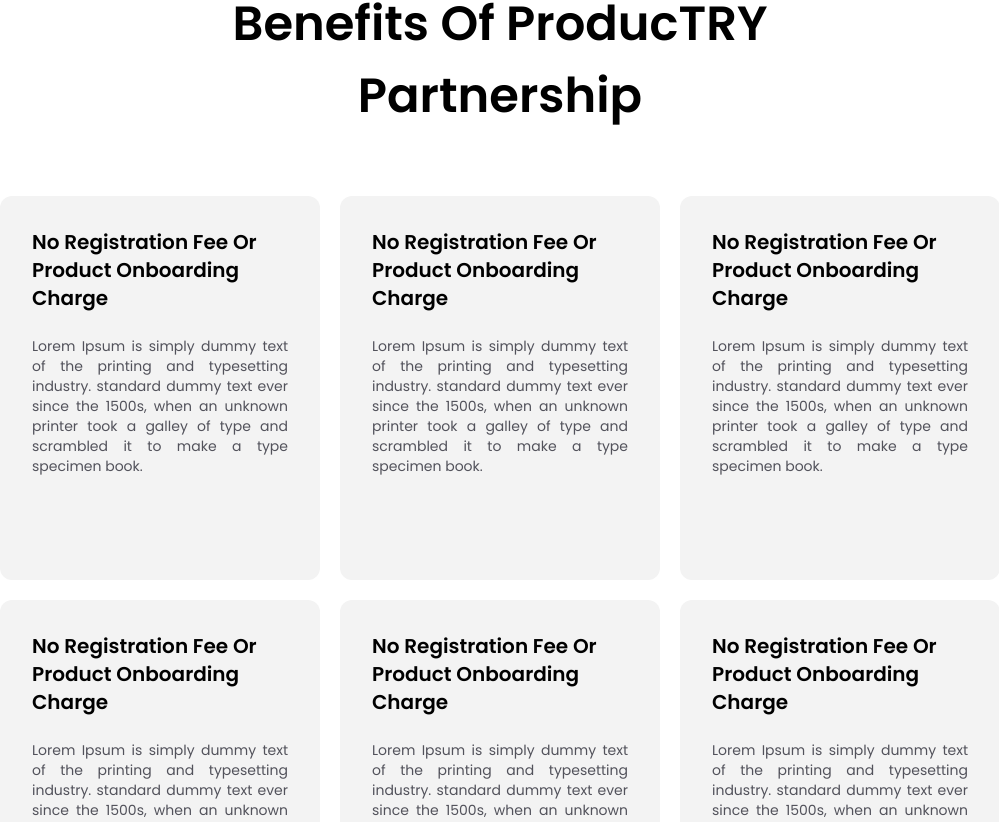
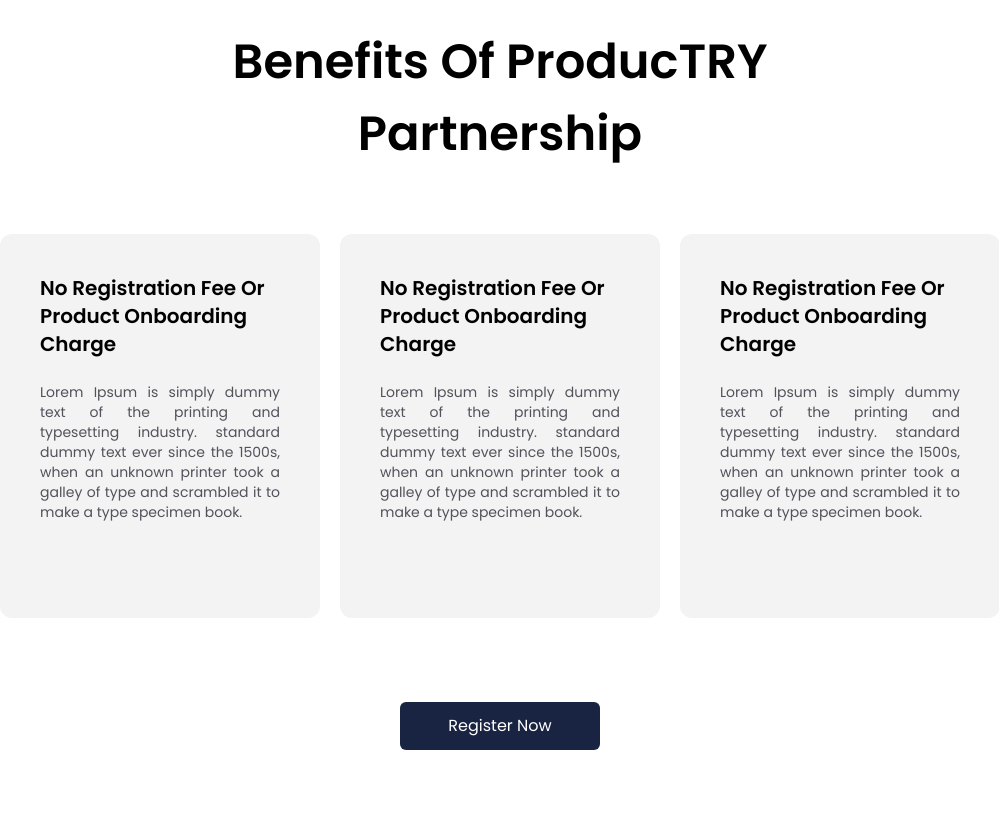
Before and after one commit to BuildwithAmit/1st-Procurement-Website, an Angular app: page /be-a-partner in a window 1280 px wide. Shown: the part 1960-2782 px from the top of the page, without its empty margins (140-1139 px from the left). Built offline with nearby package versions, Linux system fonts and the light colour scheme.

Commit message:
made some changes in be-a-partner page

```diff
--- a/src/app/pages/bea-partner/bea-partner.component.css
+++ b/src/app/pages/bea-partner/bea-partner.component.css
@@ -0,0 +1,3 @@
+.card-bg-color{
+    background-color: #F3F3F3;
+}
--- a/src/app/pages/bea-partner/bea-partner.component.html
+++ b/src/app/pages/bea-partner/bea-partner.component.html
@@ -4,7 +4,7 @@
 <div class="flex flex-col items-center w-full h-[80vh] relative">
   <h1 class="hero-s-text mt-52 leading-[4rem] capitalize font-semibold text-center">Be part of our journey to success. <br/> Become a partner today.</h1>
   <p class="text-sm mt-10 mt-6 font-normal max-w-4xl text-center text-zinc-600">Lorem Ipsum is simply dummy text of the printing and typesetting industry. Lorem Ipsum has been the industry's standard dummy text ever since the 1500s, when an unknown printer took a galley of type and scrambled it to make a type specimen book.</p>
- <button class="bg-secondary text-white mt-5 px-8 py-2 rounded-md">Register Now</button>
+ <button class="bg-secondary text-white mt-7 px-12 py-3 rounded-md">Register Now</button>
 </div>
 <!-- end of header -->
 
@@ -51,15 +51,12 @@
 <div class="flex flex-col justify-center items-center min-h-[100vh] my-4">
   <h2 class="header-text font-semibold capitalize text-center">Benefits of ProducTRY <br/> Partnership</h2>
   <div class="flex flex-row flex-wrap justify-center p-16 gap-5">
-    <app-partnership-card></app-partnership-card>
-    <app-partnership-card></app-partnership-card>
-    <app-partnership-card></app-partnership-card>
-    <app-partnership-card></app-partnership-card>
-    <app-partnership-card></app-partnership-card>
-    <app-partnership-card></app-partnership-card>
-    <app-partnership-card></app-partnership-card>
+   <div class="flex flex-col gap-6 w-80 h-96  p-10 rounded-xl card-bg-color" *ngFor="let item of data">
+    <h3 class="text-xl capitalize font-semibold">{{item.title}}</h3>
+    <p class="text-sm text-normal text-zinc-600 text-justify">{{item.content}}</p>
+</div>
   </div>
-   <button class="bg-secondary text-white mt-5 px-8 py-2 rounded-md">Register Now</button>
+   <button class="bg-secondary text-white mt-5 px-12 py-3 rounded-md">Register Now</button>
 </div>
 <!-- end of section 4 -->
 
@@ -67,30 +64,30 @@
 <section class="flex justify-center items-center h-[120vh] w-full">
   <div class="flex flex-col justify-start p-8 items-center h-3/4 w-10/12 bg-secondary rounded-[50px]">
      <h2 class="header-text font-semibold capitalize text-center text-white">How our partnership model <br/> work</h2>
-      <p class="text-sm font-normal mt-6  max-w-4xl text-center text-[#E3E3E3]">Lorem Ipsum is simply dummy text of the printing and typesetting industry. Lorem Ipsum has been the industry's standard dummy text ever since the 1500s, when an unknown printer took a galley of type and scrambled it to make a type </p>
+      <p class="text-sm font-normal mt-6  max-w-4xl text-center text-white-tint">Lorem Ipsum is simply dummy text of the printing and typesetting industry. Lorem Ipsum has been the industry's standard dummy text ever since the 1500s, when an unknown printer took a galley of type and scrambled it to make a type </p>
       <div class="flex flex-row justify-between items-center mt-12 w-full">
         <div class="flex flex-col justify-center items-center w-52">
           <img class="h-28 w-28" src="../../../assets/asserts/svgs/buy.svg" alt="buy-svg">
-          <p class="text-xl font-semibold capitalize text-white">buy</p>
-          <p class="text-sm font-normal mt-6  max-w-4xl text-center  w-52 text-[#E3E3E3]">Lorem Ipsum is simply dummy text of the printing </p>
+          <p class="text-xl font-semibold capitalize text-white mt-7">buy</p>
+          <p class="text-sm font-normal mt-6  max-w-4xl text-center  w-52 text-white-tint">Lorem Ipsum is simply dummy text of the printing </p>
         </div>
        <img class="h-7 w-9" src="../../../assets/asserts/svgs/right-arrow.svg" alt="arrow-svg">
         <div class="flex flex-col justify-center items-center w-52">
           <img class="h-28 w-28" src="../../../assets/asserts/svgs/upload.svg" alt="upload-svg">
-          <p class="text-xl font-semibold capitalize text-white">upload</p>
-          <p class="text-sm font-normal mt-6  max-w-4xl text-center w-52 text-[#E3E3E3]">Lorem Ipsum is simply dummy text of the printing </p>
+          <p class="text-xl font-semibold capitalize text-white mt-7">upload</p>
+          <p class="text-sm font-normal mt-6  max-w-4xl text-center w-52 text-white-tint">Lorem Ipsum is simply dummy text of the printing </p>
         </div>
        <img class="h-7 w-9" src="../../../assets/asserts/svgs/right-arrow.svg" alt="arrow-svg">
         <div class="flex flex-col justify-center items-center w-52">
           <img class="h-28 w-28" src="../../../assets/asserts/svgs/sell.svg" alt="sell-svg">
-          <p class="text-xl font-semibold capitalize text-white">sell</p>
-          <p class="text-sm font-normal mt-6  max-w-4xl text-center w-52 text-[#E3E3E3]">Lorem Ipsum is simply dummy text of the printing </p>
+          <p class="text-xl font-semibold capitalize text-white mt-7">sell</p>
+          <p class="text-sm font-normal mt-6  max-w-4xl text-center w-52 text-white-tint">Lorem Ipsum is simply dummy text of the printing </p>
         </div>
         <img class="h-7 w-9" src="../../../assets/asserts/svgs/right-arrow.svg" alt="arrow-svg">
         <div class="flex flex-col justify-center items-center w-52">
           <img class="h-28 w-28" src="../../../assets/asserts/svgs/delivery.svg" alt="delivery-svg">
-          <p class="text-xl font-semibold capitalize text-white">delivery</p>
-          <p class="text-sm font-normal mt-6  max-w-4xl text-center w-52 text-[#E3E3E3]">Lorem Ipsum is simply dummy text of the printing </p>
+          <p class="text-xl font-semibold capitalize text-white mt-7">delivery</p>
+          <p class="text-sm font-normal mt-6  max-w-4xl text-center w-52 text-white-tint">Lorem Ipsum is simply dummy text of the printing </p>
         </div>
       </div>
   </div>
--- a/src/app/pages/bea-partner/bea-partner.component.ts
+++ b/src/app/pages/bea-partner/bea-partner.component.ts
@@ -6,5 +6,18 @@
   styleUrls: ['./bea-partner.component.css']
 })
 export class BeaPartnerComponent {
-
+  data = [
+    {
+      title:"No Registration Fee Or Product Onboarding Charge",
+      content:"Lorem Ipsum is simply dummy text of the printing and typesetting industry. standard dummy text ever since the 1500s, when an unknown printer took a galley of type and scrambled it to make a type specimen book."
+    },
+    {
+      title:"No Registration Fee Or Product Onboarding Charge",
+      content:"Lorem Ipsum is simply dummy text of the printing and typesetting industry. standard dummy text ever since the 1500s, when an unknown printer took a galley of type and scrambled it to make a type specimen book."
+    },
+    {
+      title:"No Registration Fee Or Product Onboarding Charge",
+      content:"Lorem Ipsum is simply dummy text of the printing and typesetting industry. standard dummy text ever since the 1500s, when an unknown printer took a galley of type and scrambled it to make a type specimen book."
+    }
+  ]
 }
--- a/src/assets/css/theme.css
+++ b/src/assets/css/theme.css
@@ -11,6 +11,7 @@
 .text-primary{color: #3E82FC;}
 .bg-secondary{background-color: #192442;}
 .text-secondary{color: #192442;}
+.text-white-tint{color:#E3E3E3}
 .hero-s-text{font-size: 3.75rem;}
 .header-text{font-size: 3rem;}
 .logo{height: 2rem;}
```
